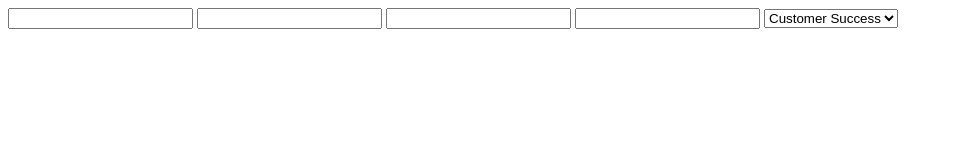
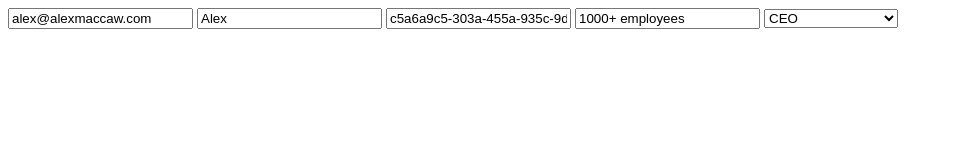
Before and after one commit to st3w4r/frictionless-signup, a plain HTML site: page index.html in a window 1280 px wide. Shown: the whole page, without its empty margins (0-953 px from the left). Drawn offline with Linux system fonts and the light colour scheme.

Commit message:
read me + issues + fix attr

```diff
--- a/index.html
+++ b/index.html
@@ -8,7 +8,7 @@
 
 <!--
 To prefill with the correct data,
-just add the data-cb attibute
+just add the data-clearbit attibute
 with the right endpoint.
 
 If you want to map to custom range, add data-mapping
@@ -21,11 +21,11 @@ To customize the role select:
  -->
 
 <form action="">
-  <input type="email" data-cb="person.email">
-  <input type="text" data-cb="person.name.givenName">
-  <input type="text" data-cb="company.id">
-  <input type="text" data-cb="company.metrics.employees" data-mapping="true">
-  <select data-cb="person.employment.role">
+  <input type="email" data-clearbit="person.email">
+  <input type="text" data-clearbit="person.name.givenName">
+  <input type="text" data-clearbit="company.id">
+  <input type="text" data-clearbit="company.metrics.employees" data-mapping="true">
+  <select data-clearbit="person.employment.role">
     <option value="customer">Customer Success</option>
     <option value="cmo">CMO</option>
     <option value="ceo">CEO</option>
```
Also changed, not shown: README.md.
